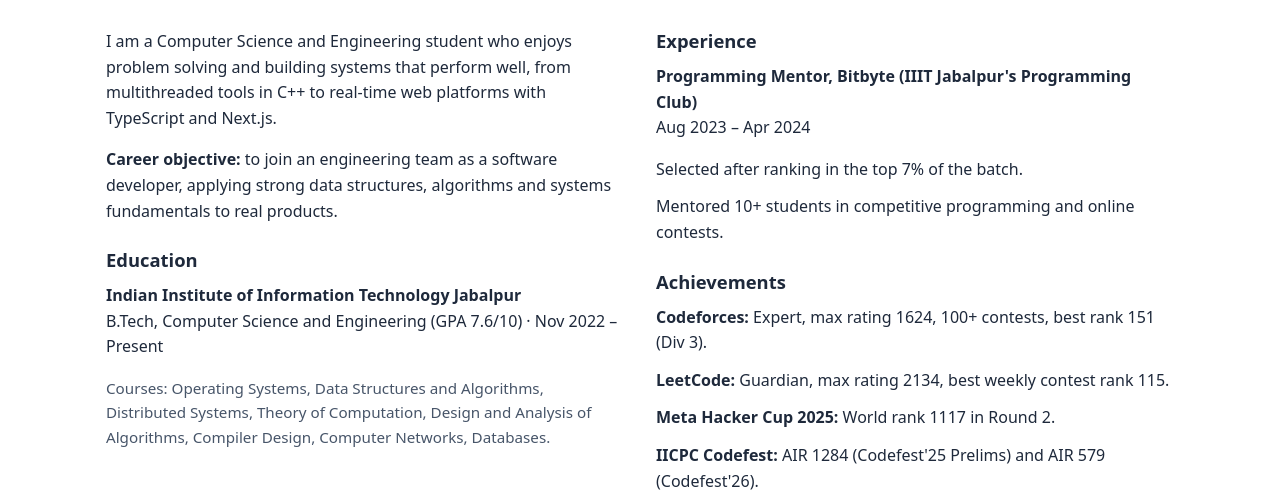
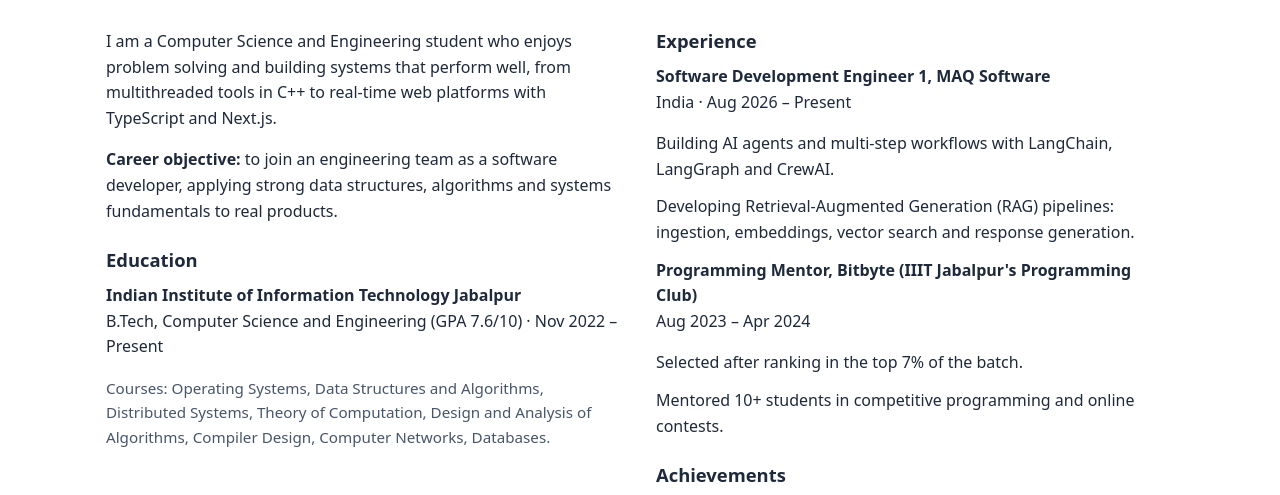
Before and after one commit to Bhanu725/Portfolio, a plain HTML site: page index.html in a window 1280 px wide. Shown: the part 578-1073 px from the top of the page. Drawn offline with Linux system fonts and the light colour scheme.

Commit message:
feat: add MAQ Software experience

```diff
--- a/index.html
+++ b/index.html
@@ -68,6 +68,12 @@
           </div>
           <div>
             <h3>Experience</h3>
+            <p><strong>Software Development Engineer 1, MAQ Software</strong><br>
+              India &middot; Aug 2026 &ndash; Present</p>
+            <ul class="about-list">
+              <li>Building AI agents and multi-step workflows with LangChain, LangGraph and CrewAI.</li>
+              <li>Developing Retrieval-Augmented Generation (RAG) pipelines: ingestion, embeddings, vector search and response generation.</li>
+            </ul>
             <p><strong>Programming Mentor, Bitbyte (IIIT Jabalpur's Programming Club)</strong><br>
               Aug 2023 &ndash; Apr 2024</p>
             <ul class="about-list">
```
